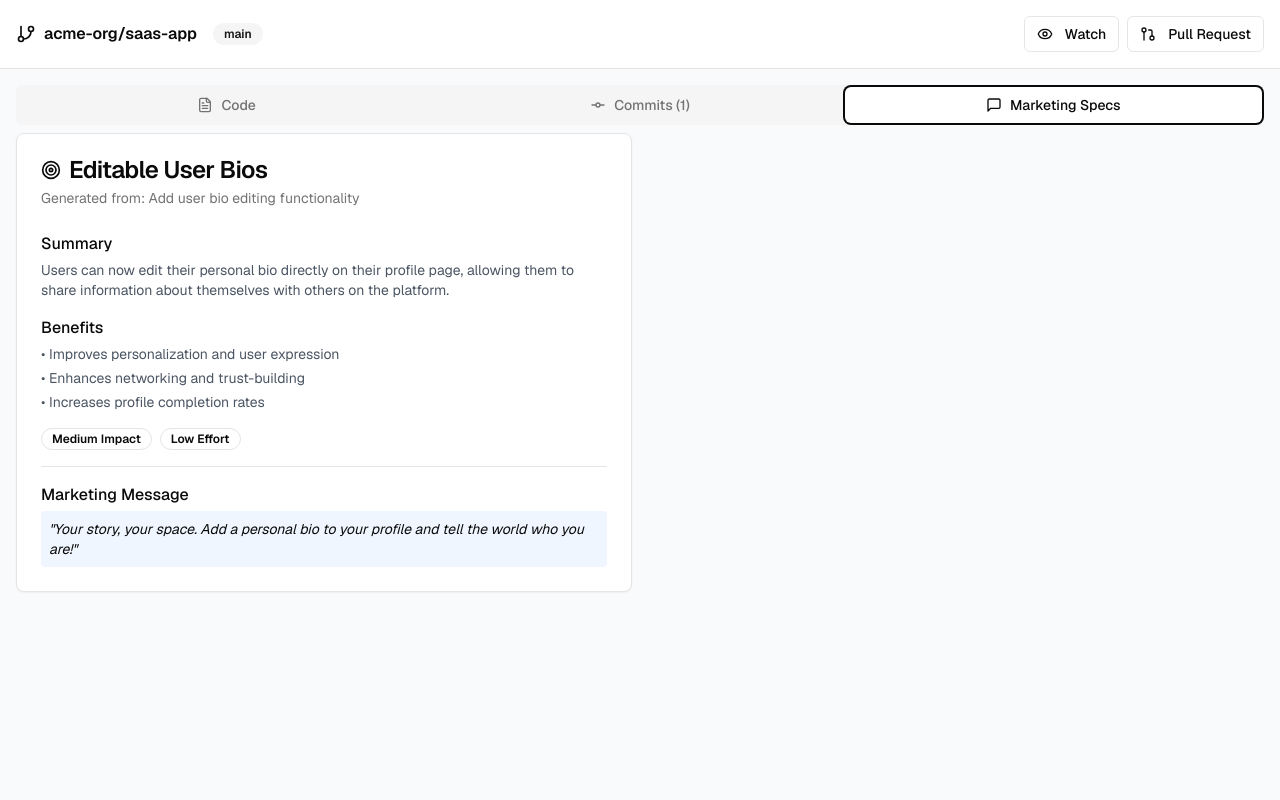
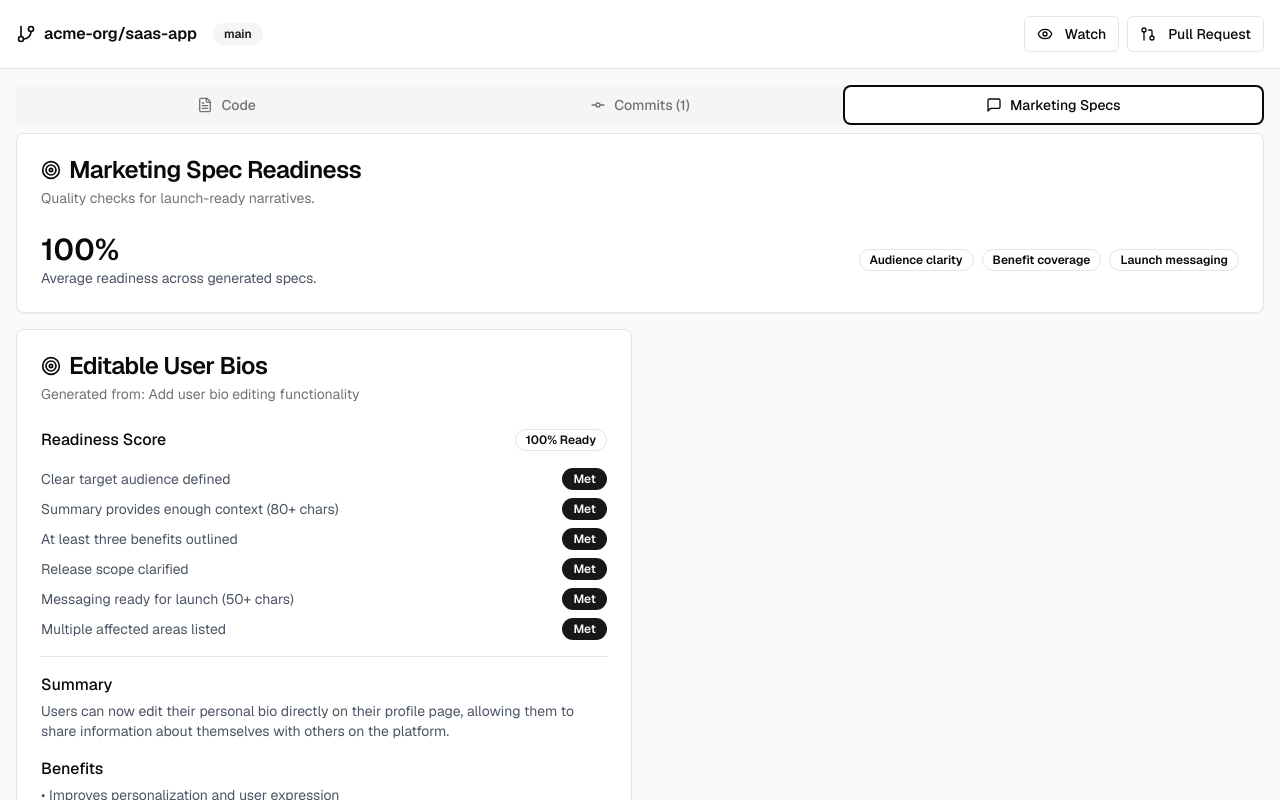
Before and after one commit to RB-gravi/RB-GRAVI, a Next.js app in the folder demo_gravity/: page / in a window 1280 px wide. Both pictures are taken after a click on the tab "Marketing Specs". Shown: the top 800 px of the page. Built offline with nearby package versions, Linux system fonts and the light colour scheme.

Commit message:
Add marketing spec readiness scoring

```diff
--- a/demo_gravity/app/page.tsx
+++ b/demo_gravity/app/page.tsx
@@ -49,6 +49,44 @@ interface MarketingSpec {
   suggestedMessaging: string
   impact: string
   effort: string
+}
+
+interface SpecChecklistItem {
+  label: string
+  met: boolean
+}
+
+const getSpecChecklist = (spec: MarketingSpec): SpecChecklistItem[] => [
+  {
+    label: "Clear target audience defined",
+    met: spec.targetAudience.trim().length > 0,
+  },
+  {
+    label: "Summary provides enough context (80+ chars)",
+    met: spec.summary.trim().length >= 80,
+  },
+  {
+    label: "At least three benefits outlined",
+    met: spec.benefits.length >= 3,
+  },
+  {
+    label: "Release scope clarified",
+    met: spec.releaseType.trim().length > 0,
+  },
+  {
+    label: "Messaging ready for launch (50+ chars)",
+    met: spec.suggestedMessaging.trim().length >= 50,
+  },
+  {
+    label: "Multiple affected areas listed",
+    met: spec.affectedAreas.length >= 2,
+  },
+]
+
+const getSpecScore = (spec: MarketingSpec) => {
+  const checklist = getSpecChecklist(spec)
+  const metCount = checklist.filter((item) => item.met).length
+  return Math.round((metCount / checklist.length) * 100)
 }
 
 const initialRepo: FileNode = {
@@ -179,6 +217,14 @@ export default function AutoMarketingSpecRepo() {
   const [editedContent, setEditedContent] = useState("")
   const [hasChanges, setHasChanges] = useState(false)
   const [notifications, setNotifications] = useState<string[]>([])
+  const marketingSpecs = commits.filter((commit) => commit.marketingSpec)
+  const averageSpecScore =
+    marketingSpecs.length > 0
+      ? Math.round(
+          marketingSpecs.reduce((total, commit) => total + getSpecScore(commit.marketingSpec!), 0) /
+            marketingSpecs.length
+        )
+      : 0
 
   useEffect(() => {
     if (selectedFile?.content) {
@@ -411,7 +457,9 @@ export default function AutoMarketingSpecRepo() {
 
           <TabsContent value="commits" className="space-y-4">
             <div className="space-y-4">
-              {commits.map((commit) => (
+              {commits.map((commit) => {
+                const score = commit.marketingSpec ? getSpecScore(commit.marketingSpec) : null
+                return (
                   <Card key={commit.id}>
                     <CardHeader>
                       <div className="flex items-center justify-between">
@@ -427,10 +475,13 @@ export default function AutoMarketingSpecRepo() {
                           </div>
                         </div>
                         {commit.marketingSpec && (
+                          <div className="flex items-center gap-2">
                             <Badge className="bg-green-100 text-green-800">
                               <Sparkles className="h-3 w-3 mr-1" />
                               Auto-Generated Spec
                             </Badge>
+                            <Badge variant="outline">{score}% Ready</Badge>
+                          </div>
                         )}
                       </div>
                     </CardHeader>
@@ -474,15 +525,38 @@ export default function AutoMarketingSpecRepo() {
                       </div>
                     </CardContent>
                   </Card>
-              ))}
+                )
+              })}
             </div>
           </TabsContent>
 
           <TabsContent value="marketing" className="space-y-4">
+            <Card>
+              <CardHeader>
+                <CardTitle className="flex items-center gap-2">
+                  <Target className="h-5 w-5" />
+                  Marketing Spec Readiness
+                </CardTitle>
+                <CardDescription>Quality checks for launch-ready narratives.</CardDescription>
+              </CardHeader>
+              <CardContent className="flex flex-col gap-3 sm:flex-row sm:items-center sm:justify-between">
+                <div>
+                  <div className="text-3xl font-semibold">{averageSpecScore}%</div>
+                  <p className="text-sm text-gray-600">Average readiness across generated specs.</p>
+                </div>
+                <div className="flex flex-wrap gap-2">
+                  <Badge variant="outline">Audience clarity</Badge>
+                  <Badge variant="outline">Benefit coverage</Badge>
+                  <Badge variant="outline">Launch messaging</Badge>
+                </div>
+              </CardContent>
+            </Card>
+
             <div className="grid grid-cols-1 lg:grid-cols-2 gap-4">
-              {commits
-                .filter((commit) => commit.marketingSpec)
-                .map((commit) => (
+              {marketingSpecs.map((commit) => {
+                const checklist = getSpecChecklist(commit.marketingSpec!)
+                const score = getSpecScore(commit.marketingSpec!)
+                return (
                   <Card key={commit.id}>
                     <CardHeader>
                       <CardTitle className="flex items-center gap-2">
@@ -492,6 +566,24 @@ export default function AutoMarketingSpecRepo() {
                       <CardDescription>Generated from: {commit.message}</CardDescription>
                     </CardHeader>
                     <CardContent className="space-y-4">
+                      <div className="flex items-center justify-between">
+                        <h4 className="font-medium">Readiness Score</h4>
+                        <Badge variant="outline">{score}% Ready</Badge>
+                      </div>
+
+                      <div className="space-y-2">
+                        {checklist.map((item) => (
+                          <div key={item.label} className="flex items-center justify-between text-sm">
+                            <span className="text-gray-600">{item.label}</span>
+                            <Badge variant={item.met ? "default" : "secondary"}>
+                              {item.met ? "Met" : "Needs Work"}
+                            </Badge>
+                          </div>
+                        ))}
+                      </div>
+
+                      <Separator />
+
                       <div>
                         <h4 className="font-medium mb-1">Summary</h4>
                         <p className="text-sm text-gray-600">{commit.marketingSpec!.summary}</p>
@@ -521,7 +613,8 @@ export default function AutoMarketingSpecRepo() {
                       </div>
                     </CardContent>
                   </Card>
-                ))}
+                )
+              })}
             </div>
           </TabsContent>
         </Tabs>
```
Lines whose indentation alone changed are shown as unchanged.
